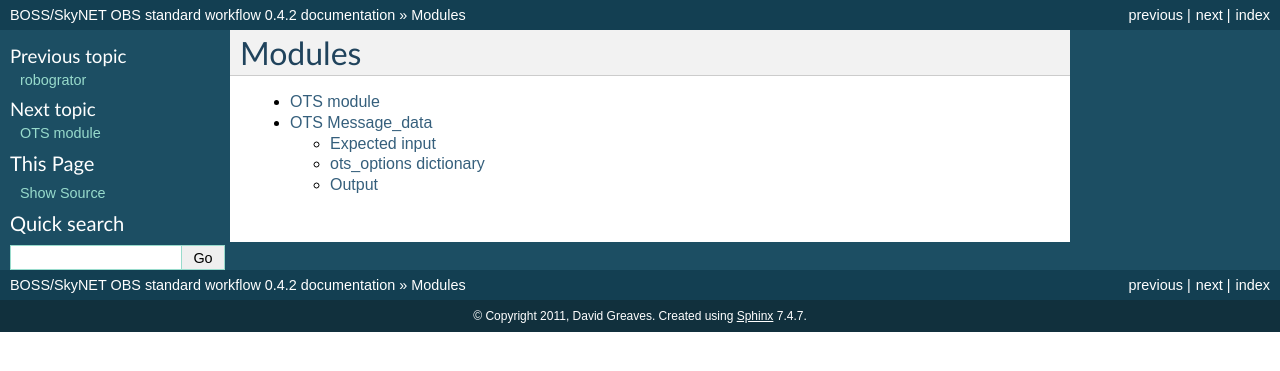
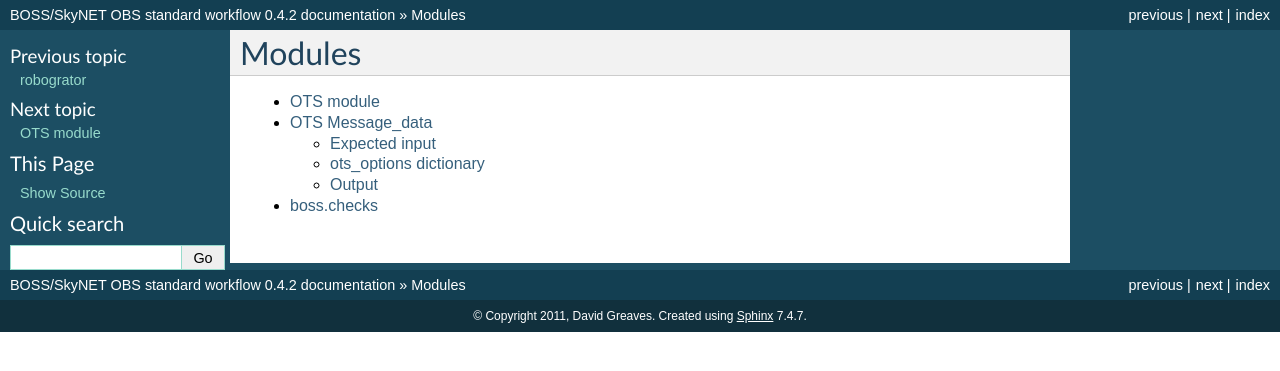
Before and after one commit to MeeGoIntegration/boss-standard-workflow, a Sphinx documentation site: the page built from docs/modules/index.rst, in a window 1280 px wide. Shown: the top 371 px of the page. Built offline with Sphinx 7.4.7, drawn with Linux system fonts in a browser that asks for light colours.

Commit message:
Added new module to documentation

```diff
--- a/docs/index.rst
+++ b/docs/index.rst
@@ -12,7 +12,7 @@ Welcome to BOSS/SkyNET standard workflow documentation!
    intro
    participants
    launchers
-   modules
+   modules/index
 
    metrics
 
--- /dev/null
+++ b/docs/modules/boss_checks.rst
@@ -0,0 +1,6 @@
+boss.checks
+===========
+
+.. automodule:: boss.checks
+   :members:
+   :undoc-members:
--- a/docs/modules.rst
+++ b/docs/modules/index.rst
@@ -5,3 +5,4 @@ Modules
 
    ots
    message_data
+   boss_checks
```
Also changed, not shown: docs/modules/message_data.rst (renamed from docs/message_data.rst), docs/modules/ots.rst (renamed from docs/ots.rst).
